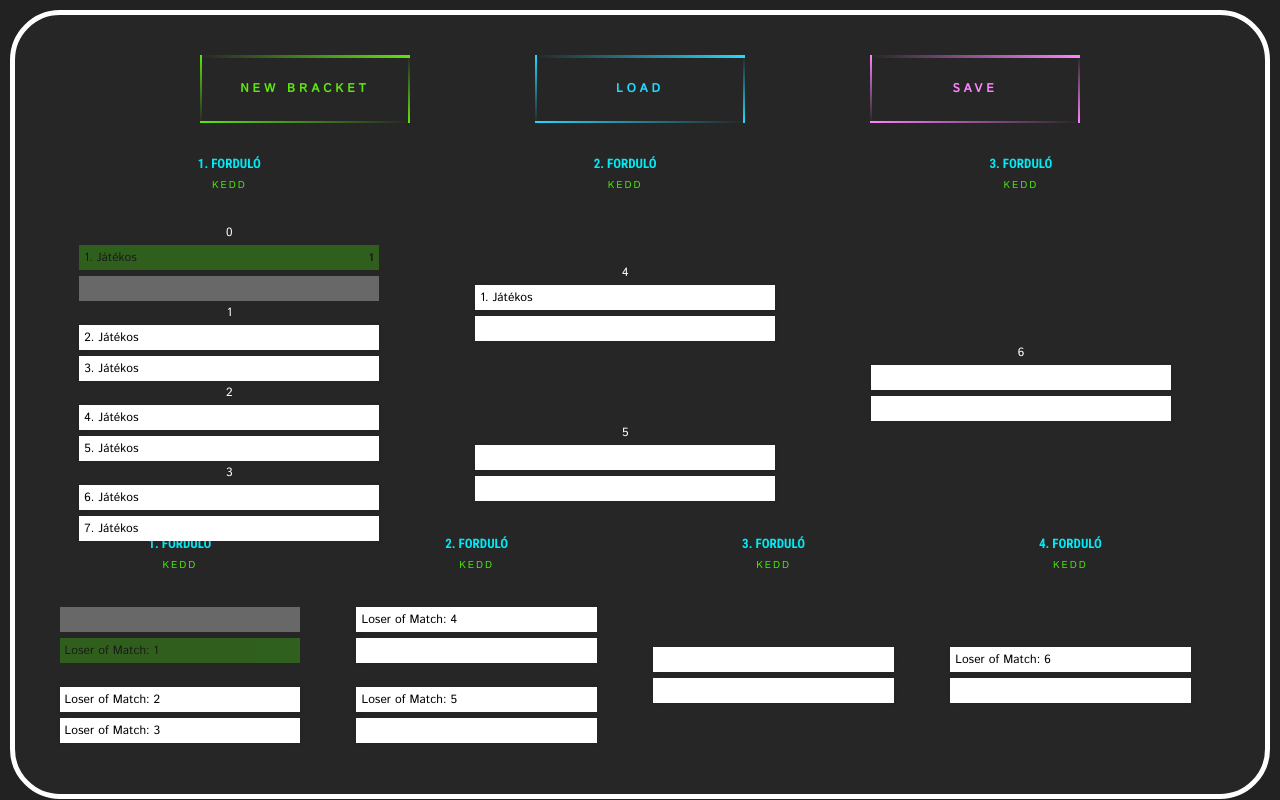
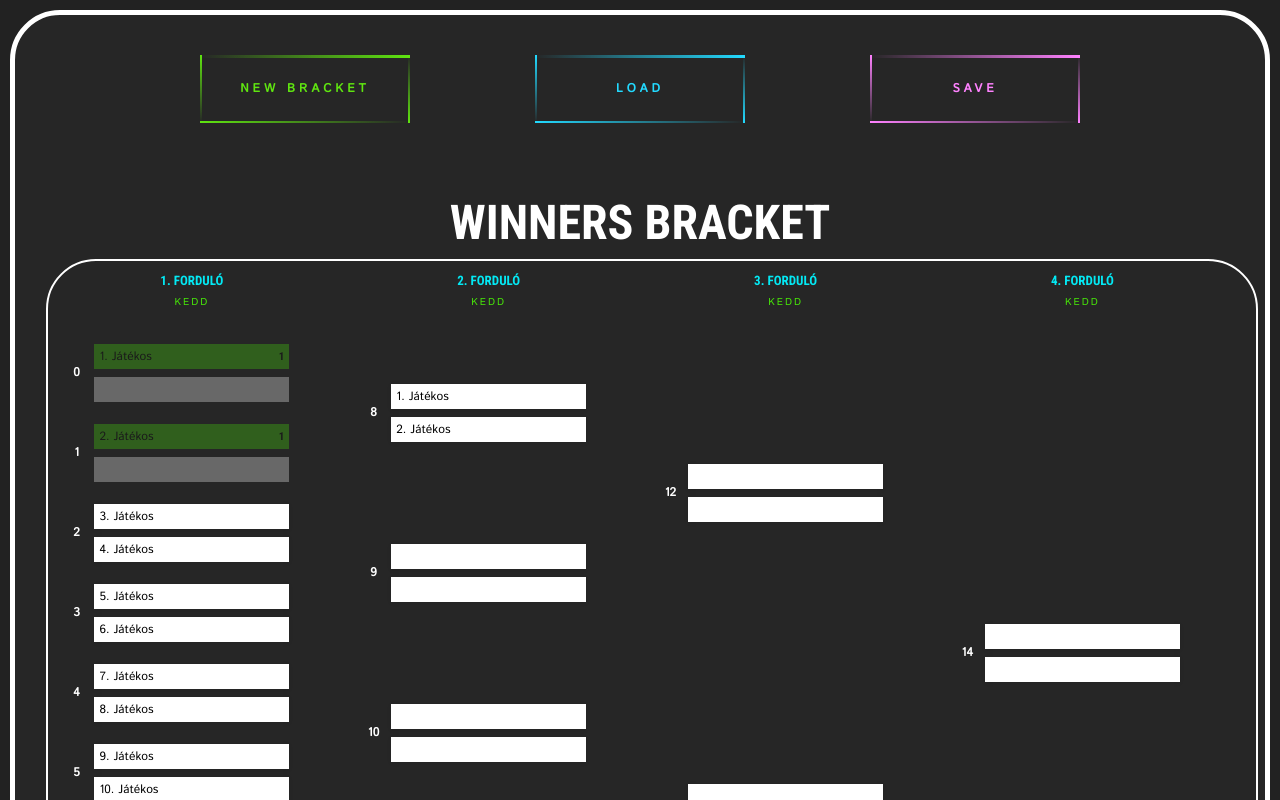
Before and after one commit to sandortorok/eloProject, an Angular app in the folder Frontend/elo-calculator/: page / in a window 1280 px wide. Shown: the top 800 px of the page. Built offline with nearby package versions, Linux system fonts and the light colour scheme; no server answers; a web font is replaced by a local one.

Commit message:
Double Elim changes

```diff
--- a/Frontend/elo-calculator/src/app/de-bracket/de-bracket.component.html
+++ b/Frontend/elo-calculator/src/app/de-bracket/de-bracket.component.html
@@ -19,11 +19,12 @@
         </div>
         <app-spinner *ngIf="matches != undefined && matches.length == 0"></app-spinner>
         <div *ngIf="matches != undefined && matches.length > 0" class="container" #container>
-            <div class="split split-one" style="width: 100%; ">
+            <h1>WINNERS BRACKET</h1>
+            <div class="split split-one" style="width: 100%; border: 2px solid white; padding: 10px; border-radius: 50px">
                 <div *ngFor="let round of rounds; let i = index" class="round round-{{i+1}}" >
                     <div class="round-details">{{i+1}}. Forduló <br/><span class="date">KEDD</span></div>
-                    <ul *ngFor="let match of round" class="matchup">
-                        <span style="color:white;">{{match.Meccs_id}}</span>
+                    <ul *ngFor="let match of round" class="matchup" id="match {{match.Meccs_id}}">
+                        <span class="matchNumber">{{match.Meccs_id}}</span>
                         <li class="team"
                         [class.win]="match.Csapatok[0]==match.Gyoztes && match.Gyoztes.length > 0">
                         {{match.Csapatok[0]}}<span class="score">{{match.score0}}</span></li>
@@ -33,10 +34,13 @@
                     </ul>
                 </div>	<!-- END ROUND ONE -->
             </div>
-            <div class="split split-one" style="width: 100%">
+            <h1>LOSERS BRACKET</h1>
+            <div class="split split-one" style="width: 100%; border: 2px solid white; padding: 10px; border-radius: 50px">
                 <div *ngFor="let round of loserRounds; let i = index" class="round loser-round-{{i+1}}" >
                     <div class="round-details">{{i+1}}. Forduló <br/><span class="date">KEDD</span></div>
-                    <ul *ngFor="let match of round" class="matchup">
+                    <ul *ngFor="let match of round" class="matchup" id="match {{match.Meccs_id}}"
+                        [class.bye]="match.Csapatok[0].length <= 0 && match.Csapatok[1].length <=0 && i == 0">
+                        <span class="matchNumber">{{match.Meccs_id}}</span>
                         <li class="team"
                             [class.win]="match.Csapatok[0]==match.Gyoztes && match.Gyoztes.length > 0">
                             {{match.Csapatok[0]}}<span class="score">{{match.score0}}</span></li>
--- a/Frontend/elo-calculator/src/app/de-bracket/de-bracket.component.scss
+++ b/Frontend/elo-calculator/src/app/de-bracket/de-bracket.component.scss
@@ -34,7 +34,6 @@ body {
 }
 
 .split {
-    display: block;
     float: left;
     display: -webkit-box;
     display: -moz-box;
@@ -57,7 +56,6 @@ body {
     align-self: center;
     margin-top: -15px;
     text-align: center;
-    padding: 230px 0\9;
 }
 
 .champion i {
@@ -112,7 +110,8 @@ body {
     -webkit-flex-direction: column;
     flex-direction: column;
     width: 95%;
-    width: 30.8333%\9;
+    justify-content: center;
+    align-items: center;
 }
 
 .round-details {
@@ -122,54 +121,64 @@ body {
 .matchup {
     position: relative;
     display: grid;
+    grid-template-columns: 10px min(90%, 300px);
+    width: min(90%, 300px);
     place-items: center;
     margin: 0 auto;
-    width: 100%;
     padding: 10px 0;
     height: 60px;
     -webkit-transition: all 0.2s;
     transition: all 0.2s;
-
+    gap: 2px;
 }
 
 .round-2 .matchup {
     margin: 0;
-    padding: 50px 0;
+    margin: 40px 0;
 }
 
 .round-3 .matchup {
     margin: 0;
-    padding: 130px 0;
+    margin: 120px 0;
 }
 
 .round-4 .matchup {
     margin: 0;
-    padding: 290px 0;
+    margin: 280px 0;
 }
 
 .round-5 .matchup {
     margin: 0;
-    padding: 610px 0;
+    margin: 600px 0;
+}
+.loser-round-1 .matchup{
+    margin: 0;
+    margin: 0 0;
 }
 .loser-round-2 .matchup{
     margin: 0;
-    padding: 10px 0;
+    margin: 0 0;
 }
 .loser-round-3 .matchup{
     margin: 0;
-    padding: 50px 0;
+    margin: 40px 0;
 }
 .loser-round-4 .matchup{
     margin: 0;
-    padding: 50px 0;
+    margin: 40px 0;
 }
 .loser-round-5 .matchup{
     margin: 0;
-    padding: 130px 0;
+    margin: 120px 0;
 }
 .loser-round-6 .matchup{
     margin: 0;
-    padding: 130px 0;
+    margin: 120px 0;
+}
+h1{
+    font-family: 'Roboto Condensed', sans-serif;
+    color: white;
+    text-align: center;
 }
 .round-details {
     font-family: 'Roboto Condensed', sans-serif;
@@ -179,7 +188,11 @@ body {
     text-align: center;
     height: 40px;
 }
-
+.matchNumber{
+    color:white;
+    grid-row: span 2;
+    font-weight: bolder;
+}
 .champion li,
 .round li {
     background-color: #fff;
@@ -188,7 +201,9 @@ body {
 .current {
     opacity: 1;
 }
-
+.bye{
+    opacity:0.1;
+}
 .current .team {
     background-color: #fff;
     box-shadow: 0 1px 4px rgba(0, 0, 0, 0.1);
--- a/Frontend/elo-calculator/src/app/de-bracket/de-bracket.component.ts
+++ b/Frontend/elo-calculator/src/app/de-bracket/de-bracket.component.ts
@@ -28,25 +28,25 @@ export class DEBracketComponent implements OnInit {
   }
   emptyArrays(){
     this.matches = []
-    this.players = [];
     this.rounds = []
     this.loserMatches = [];
   }
   loadItems(newMatches: Match[]){
     this.emptyArrays()
     this.matches = newMatches
-    newMatches.forEach(match=>{
-      if(!this.players.includes(match.Csapatok![0]) && match.Csapatok![0] != ""){
-        this.players.push(match.Csapatok![0])
-      }
-      if(!this.players.includes(match.Csapatok![1]) && match.Csapatok![1] != ""){
-        this.players.push(match.Csapatok![1])
-      }
-    })
     for (let i = 0; i < 7; i++) {
       let newRound = newMatches.filter(el => { return el.Round == (i + 1) });
       if (newRound.length > 0) {
         this.rounds.push(newRound)
+      }
+    }
+  }
+  loadLosers(newMatches: Match[]){
+    this.loserMatches = newMatches;
+    for (let i = 0; i < 7; i++) {
+      let newRound = newMatches.filter(el => { return el.Round == (i + 1) });
+      if (newRound.length > 0) {
+        this.loserRounds.push(newRound)
       }
     }
     setTimeout(() => {
@@ -56,19 +56,10 @@ export class DEBracketComponent implements OnInit {
       }
     });
   }
-  loadLosers(newMatches: Match[]){
-    this.loserMatches = newMatches;
-    for (let i = 0; i < 7; i++) {
-      let newRound = newMatches.filter(el => { return el.Round == (i + 1) });
-      if (newRound.length > 0) {
-        this.loserRounds.push(newRound)
-      }
-    }
-  }
   giveCurrentClass() {
     let matchups = this.container.nativeElement.querySelectorAll('ul');
     matchups.forEach(m => {
-      if(!m.innerHTML.includes('win')){
+      if(!m.innerHTML.includes('win') && !m.innerHTML.includes('bye')){
         m.classList.add('current');
       }
       else{
@@ -78,24 +69,59 @@ export class DEBracketComponent implements OnInit {
   }
   giveHoverEffect() {
     let teamElements = this.container.nativeElement.querySelectorAll('li.team');
+    let a = this.container.nativeElement.querySelectorAll("[id='match 0']")
+    console.log(a);
+
     teamElements.forEach(el => {
       if (el.onmouseover != null) el.onmouseover = null;
       if (el.onmouseleave != null) el.onmouseleave = null;
     });
-    this.players.forEach(playerName => {
+    let players:string[] = []
+    this.matches.forEach(match=>{
+      let p1 = match.Csapatok![0];
+      let p2 = match.Csapatok![1];
+      if(p1 != "" && !players.includes(p1)){
+        players.push(p1);
+      }
+      if(p2 != "" && !players.includes(p2)){
+        players.push(p2);
+      }
+    })
+    this.loserMatches.forEach(match=>{
+      let p1 = match.Csapatok![0];
+      let p2 = match.Csapatok![1];
+      if(p1 != "" && !players.includes(p1)){
+        players.push(p1);
+      }
+      if(p2 != "" && !players.includes(p2)){
+        players.push(p2);
+      }
+    })
+    this.addHoverToPlayers(players, teamElements);
+  }
+  addHoverToPlayers(players, teamElements){
+    players.forEach((playerName:string) => {
       let samePlayer: any[] = []
       teamElements.forEach(el => {
         if (el.innerText.split('\n')[0] == playerName) {
           samePlayer.push(el)
         }
       });
+      let match;
+      if (playerName.includes('Loser')){
+        let id = parseInt(playerName.match(/(\d+)/)![0]); //STRINGBEN LÉVŐ SZÁM (MATCHID)
+        match = this.container.nativeElement.querySelector(`[id='match ${id}']`)
+      }
       samePlayer.forEach(e => {
         e.onmouseover = () => {
           samePlayer.forEach(same => {
-            same.style.border = "1px solid rgb(71, 228, 9)";
             same.style.opacity = 1;
             same.style.boxShadow = "0 0 5px rgb(71, 228, 9), 0 0 25px rgb(71, 228, 9)"
           })
+          if (match){
+            match.style.opacity = 1;
+            match.style.boxShadow = "0 0 5px rgb(71, 228, 9), 0 0 25px rgb(71, 228, 9)"
+          }
         }
         e.onmouseleave = () => {
           samePlayer.forEach(same => {
@@ -103,6 +129,11 @@ export class DEBracketComponent implements OnInit {
             same.style.opacity = "";
             same.style.boxShadow = ""
           })
+          if (match){
+            match.style.border = "";
+            match.style.opacity = "";
+            match.style.boxShadow = ""
+          }
         }
       })
     });
--- a/Frontend/elo-calculator/src/app/de-bracket/de-generator.service.ts
+++ b/Frontend/elo-calculator/src/app/de-bracket/de-generator.service.ts
@@ -29,7 +29,7 @@ export class DEGeneratorService {
   @Output() generated = new EventEmitter();
 
   startGenerating(gameType: string = 'example', players?: string[], teams?: Team[]){
-    let players_length = 7;
+    let players_length = 14;
     if (players == undefined){}
     if (teams == undefined){}
     switch (gameType){
@@ -149,16 +149,16 @@ export class DEGeneratorService {
         nextRoundID = -1;
       }
       matchesAdded = 0; //Hány meccset adtunk eddig hozzá a kövi nextRoundID-hez
-      let nextRound:Object[] = [];
-      nextRound = games.filter(el => {
+      let prevRound:Object[] = [];
+      prevRound = games.filter(el => {
         return el['Round'] == RoundNumber;
       })
       RoundNumber++;
       for (let i = 0; i < Meccsek_Száma; i += 1) {
         let meccs1_ID = i * 2;
         let meccs2_ID = meccs1_ID + 1;
-        let meccs1 = nextRound[meccs1_ID];
-        let meccs2 = nextRound[meccs2_ID];
+        let meccs1 = prevRound[meccs1_ID];
+        let meccs2 = prevRound[meccs2_ID];
         let teams: string[] = [];
         teams.push(meccs1['Gyoztes']);
         teams.push(meccs2['Gyoztes']);
@@ -251,11 +251,27 @@ export class DEGeneratorService {
       }
 
     while(Meccsek_Száma != 1){
+        let prevRound:Match[] = [];
+        prevRound = loserGames.filter(el => {
+          return el['Round'] == RoundNumber;
+        })
         RoundNumber++;
         Meccsek_Száma = Meccsek_Száma;
         matchesAdded = 0;
         // 1 LOSER PER GAME
         for(let i = 0; i < Meccsek_Száma; i++){
+            let prevHasWinner = false
+            let prevMatch;
+            let prevFullBye = false
+            prevRound.forEach(match=>{
+              if(match.nextRoundID == matchID && match.Gyoztes!.length > 0){
+                prevHasWinner = true;
+                prevMatch = match;
+              }
+              else if(match.nextRoundID == matchID && match.Csapatok![0].length == 0 && match.Csapatok![1].length == 0 && RoundNumber == 2){
+                prevFullBye = true;
+              }
+            })
             let newGame = {}
             newGame['Meccs_id'] = matchID
             matchID++
@@ -264,8 +280,18 @@ export class DEGeneratorService {
             let teams:string[] = []
             teams.push(`Loser of Match: ${LoserRoundID}`)
             LoserRoundID++;
-            teams.push("")
             newGame['Gyoztes'] = "";
+            if(prevHasWinner){
+              teams.push(prevMatch.Gyoztes!)
+              console.log(prevMatch.Gyoztes);
+            }
+            else if(prevFullBye){
+              newGame['Gyoztes'] = teams[0];
+              teams.push("")
+            }
+            else{
+              teams.push("")
+            }
             newGame['Csapatok'] = teams
             newGame['Round'] = RoundNumber
             newGame['score0'] = null;
```
